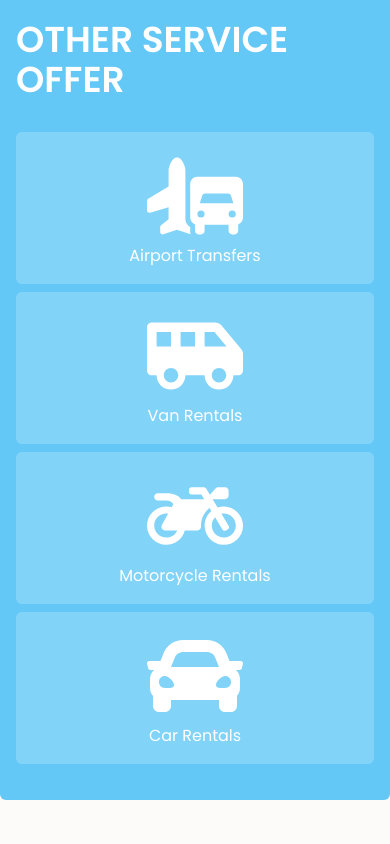
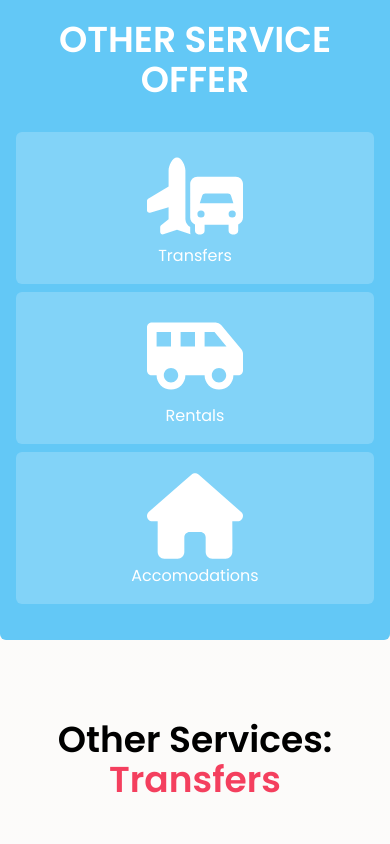
Before and after one commit to firemelon96/clark-kent-travel, a Next.js app: page / in a window 390 px wide. Shown: the part 8920-9764 px from the top of the page. Built offline with nearby package versions, Linux system fonts and the light colour scheme.

Commit message:
added click for other service and nav

```diff
--- a/app/components/other-services.tsx
+++ b/app/components/other-services.tsx
@@ -1,31 +1,38 @@
 import Image from "next/image";
-import { FaCar, FaMotorcycle, FaShuttleVan } from "react-icons/fa";
-import { FaTruckPlane } from "react-icons/fa6";
+import Link from "next/link";
+import { FaCar, FaHotel, FaMotorcycle, FaShuttleVan } from "react-icons/fa";
+import { FaHouse, FaTruckPlane } from "react-icons/fa6";
 
 const OtherServices = () => {
   return (
-    <section className="container mx-auto pb-10 md:px-20">
+    <section
+      className="container mx-auto scroll-mt-20 pb-10 md:px-20"
+      id="other-services"
+    >
       <div className="rounded-md bg-[#63C8F6] py-5">
-        <h2 className="text-white p-4 text-4xl font-semibold uppercase">
+        <h2 className="p-4 text-center text-4xl font-semibold uppercase text-white">
           Other Service Offer
         </h2>
         <div className="flex flex-col justify-evenly gap-2 p-4 md:flex-row">
-          <div className="text-white bg-white/20 flex w-full flex-col items-center rounded-md p-4 md:w-48">
-            <FaTruckPlane className="size-24" />
-            <p>Airport Transfers</p>
-          </div>
-          <div className="text-white bg-white/20 flex w-full flex-col items-center rounded-md p-4 md:w-48">
-            <FaShuttleVan className="size-24" />
-            <p>Van Rentals</p>
-          </div>
-          <div className="text-white bg-white/20 flex w-full flex-col items-center rounded-md p-4 md:w-48">
-            <FaMotorcycle className="size-24" />
-            <p>Motorcycle Rentals</p>
-          </div>
-          <div className="text-white bg-white/20 flex w-full flex-col items-center rounded-md p-4 md:w-48">
-            <FaCar className="size-24" />
-            <p>Car Rentals</p>
-          </div>
+          <Link href="#transfers">
+            <div className="flex w-full flex-col items-center rounded-md bg-white/20 p-4 text-white md:w-48">
+              <FaTruckPlane className="size-24" />
+              <p>Transfers</p>
+            </div>
+          </Link>
+          <Link href="#rentals">
+            <div className="flex w-full flex-col items-center rounded-md bg-white/20 p-4 text-white md:w-48">
+              <FaShuttleVan className="size-24" />
+              <p>Rentals</p>
+            </div>
+          </Link>
+
+          <Link href="#accommodations">
+            <div className="flex w-full flex-col items-center rounded-md bg-white/20 p-4 text-white md:w-48">
+              <FaHouse className="size-24" />
+              <p>Accomodations</p>
+            </div>
+          </Link>
         </div>
         {/* <button className="text-white bg-white/60 m-4 rounded-full p-4 text-2xl">
           Contact us
--- a/app/components/others.tsx
+++ b/app/components/others.tsx
@@ -14,15 +14,32 @@ const Others = () => {
   const partnersData = partners.map((partner) => ({ ...partner }));
 
   return (
+    <>
       <section
-      className="container mx-auto scroll-mt-6 pb-16 text-center md:px-20 md:text-start"
-      id="tours"
+        className="container mx-auto scroll-mt-10 text-center md:px-20 md:text-start"
+        id="transfers"
       >
         <OtherServicesList title="Transfers" services={transfers} />
+      </section>
+      <section
+        className="container mx-auto scroll-mt-6 text-center md:px-20 md:text-start"
+        id="rentals"
+      >
         <OtherServicesList title="Rentals" services={rentals} />
+      </section>
+      <section
+        className="container mx-auto scroll-mt-6 text-center md:px-20 md:text-start"
+        id="accommodations"
+      >
         <AccomodationsList name="Accomodations" data={accomodationsData} />
+      </section>
+      <section
+        className="container mx-auto scroll-mt-6 text-center md:px-20 md:text-start"
+        id="partners"
+      >
         <MarianfeList name="Mariafe Inn" data={partnersData} />
       </section>
+    </>
   );
 };
 
--- a/app/data/navlinks.ts
+++ b/app/data/navlinks.ts
@@ -10,6 +10,11 @@ export const navLinks = [
     href: "#tours",
   },
   {
+    label: "Other Services",
+    link: "/other-services",
+    href: "#other-services",
+  },
+  {
     label: "Testimonials",
     link: "/testimonials",
     href: "#testimonial",
```
Lines whose indentation alone changed are shown as unchanged.
